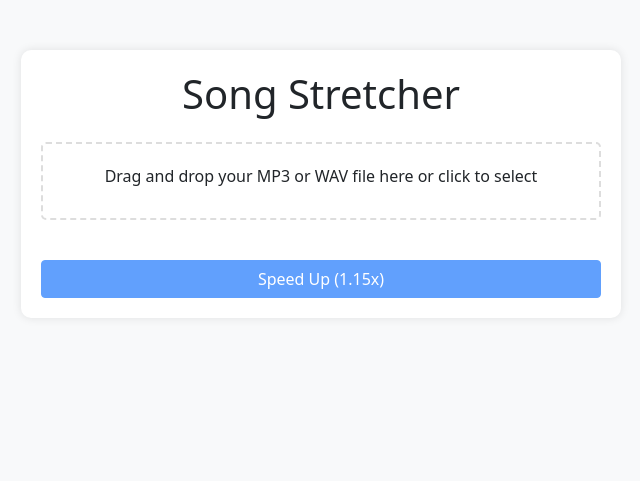
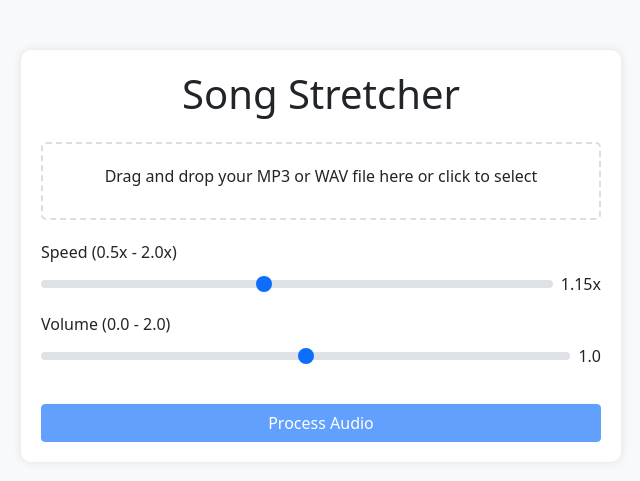
Before and after one commit to EsstafaSoufiane/SongStretcher, a Flask app: page / in a window 1280 px wide. Shown: the top 481 px of the page, without its empty margins (319-959 px from the left). Run offline with Flask 2, Linux system fonts and the light colour scheme; parts of the project's set-up code (start-up, migrations or seed data) failed here and were passed over.

Commit message:
Add speed and volume controls for audio processing

```diff
--- a/app.py
+++ b/app.py
@@ -52,20 +52,20 @@ def get_ffmpeg_path():
 
     return "ffmpeg"  # Default to system PATH
 
-def process_audio_with_ffmpeg(input_path, output_path):
+def process_audio_with_ffmpeg(input_path, output_path, speed=1.15, volume=1.0):
     """Process audio using direct FFmpeg command"""
     try:
         ffmpeg_path = get_ffmpeg_path()
         logger.info(f"Using FFmpeg at: {ffmpeg_path}")
 
-        # Calculate the speed factor (1.15x = 100/115)
-        atempo = "1.15"
+        # Construct FFmpeg command with speed and volume filters
+        filter_str = f"atempo={speed},volume={volume}"
 
         # Construct FFmpeg command
         cmd = [
             ffmpeg_path,
             "-i", input_path,
-            "-filter:a", f"atempo={atempo}",
+            "-filter:a", filter_str,
             "-y",  # Overwrite output file if it exists
             "-loglevel", "info",
             output_path
@@ -110,57 +110,61 @@ def cleanup_temp_files(*files):
 def index():
     return render_template('index.html')
 
-@app.route('/process', methods=['POST'])
+@app.route('/process-audio', methods=['POST'])
 def process_audio():
-    temp_input = None
-    temp_output = None
-
     try:
-        logger.info("Processing new audio request")
         if 'file' not in request.files:
-            logger.error("No file part in request")
-            return jsonify({'error': 'No file part'}), 400
+            return jsonify({'error': 'No file provided'}), 400
 
         file = request.files['file']
         if file.filename == '':
-            logger.error("No selected file")
-            return jsonify({'error': 'No selected file'}), 400
+            return jsonify({'error': 'No file selected'}), 400
 
-        # Validate file extension
-        file_ext = os.path.splitext(file.filename)[1].lower()
-        if file_ext not in ['.mp3', '.wav']:
-            logger.error(f"Invalid file extension: {file_ext}")
-            return jsonify({'error': 'Only MP3 and WAV files are allowed'}), 400
+        # Get speed and volume parameters from request
+        speed = float(request.form.get('speed', 1.15))
+        volume = float(request.form.get('volume', 1.0))
+
+        # Validate parameters
+        if not (0.5 <= speed <= 2.0):
+            return jsonify({'error': 'Speed must be between 0.5 and 2.0'}), 400
+        if not (0.0 <= volume <= 2.0):
+            return jsonify({'error': 'Volume must be between 0.0 and 2.0'}), 400
 
         # Generate unique filenames
-        unique_id = str(uuid.uuid4())
         filename = secure_filename(file.filename)
-        temp_input = str(TEMP_DIR / f"input_{unique_id}{file_ext}")
-        temp_output = str(TEMP_DIR / f"output_{unique_id}{file_ext}")
+        input_path = os.path.join(app.config['UPLOAD_FOLDER'], f"input_{uuid.uuid4()}_{filename}")
+        output_filename = f"processed_{filename}"
+        output_path = os.path.join(app.config['UPLOAD_FOLDER'], f"output_{uuid.uuid4()}_{filename}")
 
-        logger.info(f"Processing file: {filename}")
-        file.save(temp_input)
-        logger.info(f"File saved to: {temp_input}")
+        # Save uploaded file
+        file.save(input_path)
 
-        # Process audio using FFmpeg
-        if process_audio_with_ffmpeg(temp_input, temp_output):
-            logger.info("Audio processing completed successfully")
-            return send_file(
-                temp_output,
-                as_attachment=True,
-                download_name=f"fast_{filename}"
-            )
-        else:
+        # Process the audio file
+        success = process_audio_with_ffmpeg(input_path, output_path, speed, volume)
+
+        if not success:
+            cleanup_temp_files(input_path, output_path)
             return jsonify({'error': 'Failed to process audio'}), 500
 
+        # Send the processed file
+        response = send_file(
+            output_path,
+            as_attachment=True,
+            download_name=output_filename,
+            mimetype='audio/mpeg'
+        )
+
+        # Clean up temp files after sending
+        @response.call_on_close
+        def cleanup():
+            cleanup_temp_files(input_path, output_path)
+
+        return response
+
     except Exception as e:
-        logger.error(f"Unexpected error: {str(e)}")
+        logger.error(f"Error in process_audio: {str(e)}")
         logger.error(traceback.format_exc())
-        return jsonify({'error': f'Unexpected error: {str(e)}'}), 500
-
-    finally:
-        # Clean up temporary files
-        cleanup_temp_files(temp_input, temp_output)
+        return jsonify({'error': str(e)}), 500
 
 if __name__ == '__main__':
     app.run(debug=True)
--- a/templates/index.html
+++ b/templates/index.html
@@ -57,9 +57,25 @@
                 <div id="file-name"></div>
             </div>
 
+            <div class="mb-3">
+                <label for="speed-range" class="form-label">Speed (0.5x - 2.0x)</label>
+                <div class="d-flex align-items-center">
+                    <input type="range" class="form-range flex-grow-1" id="speed-range" min="0.5" max="2.0" step="0.05" value="1.15">
+                    <span id="speed-value" class="ms-2">1.15x</span>
+                </div>
+            </div>
+
+            <div class="mb-3">
+                <label for="volume-range" class="form-label">Volume (0.0 - 2.0)</label>
+                <div class="d-flex align-items-center">
+                    <input type="range" class="form-range flex-grow-1" id="volume-range" min="0" max="2.0" step="0.05" value="1.0">
+                    <span id="volume-value" class="ms-2">1.0</span>
+                </div>
+            </div>
+
             <div class="btn-group" role="group">
                 <button type="button" class="btn btn-primary" onclick="processAudio()" disabled id="speedup-btn">
-                    Speed Up (1.15x)
+                    Process Audio
                 </button>
             </div>
 
@@ -101,9 +117,24 @@
             fileInput.click();
         });
 
+        // Handle file input change
         fileInput.addEventListener('change', (e) => {
             const file = e.target.files[0];
             handleFile(file);
+        });
+
+        // Handle speed and volume range inputs
+        const speedRange = document.getElementById('speed-range');
+        const volumeRange = document.getElementById('volume-range');
+        const speedValue = document.getElementById('speed-value');
+        const volumeValue = document.getElementById('volume-value');
+
+        speedRange.addEventListener('input', (e) => {
+            speedValue.textContent = `${e.target.value}x`;
+        });
+
+        volumeRange.addEventListener('input', (e) => {
+            volumeValue.textContent = e.target.value;
         });
 
         function handleFile(file) {
@@ -118,36 +149,43 @@
         }
 
         async function processAudio() {
-            const file = fileInput.files[0] || null;
+            const file = fileInput.files[0];
             if (!file) return;
 
             const formData = new FormData();
             formData.append('file', file);
+            formData.append('speed', speedRange.value);
+            formData.append('volume', volumeRange.value);
 
             loading.style.display = 'block';
             speedupBtn.disabled = true;
 
             try {
-                const response = await fetch('/process', {
+                const response = await fetch('/process-audio', {
                     method: 'POST',
                     body: formData
                 });
 
                 if (!response.ok) {
-                    throw new Error('Processing failed');
+                    const error = await response.json();
+                    throw new Error(error.error || 'Failed to process audio');
                 }
 
+                // Get the blob from the response
                 const blob = await response.blob();
+
+                // Create a download link
                 const url = window.URL.createObjectURL(blob);
                 const a = document.createElement('a');
                 a.href = url;
-                a.download = `speedup_${file.name}`;
+                a.download = `processed_${file.name}`;
                 document.body.appendChild(a);
                 a.click();
                 window.URL.revokeObjectURL(url);
                 document.body.removeChild(a);
+
             } catch (error) {
-                alert('Error processing the audio file');
+                alert(error.message);
             } finally {
                 loading.style.display = 'none';
                 speedupBtn.disabled = false;
```
